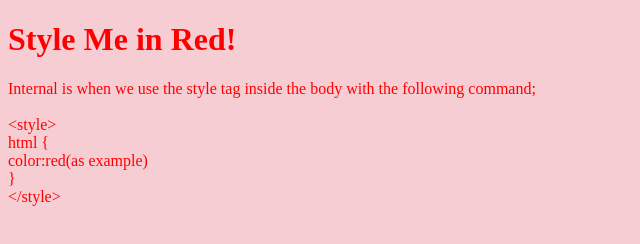
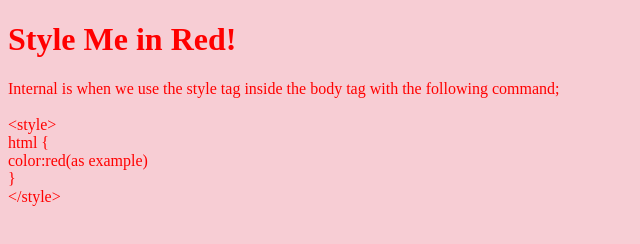
Before and after one commit to AndyMowbray/Threemethods.html, a plain HTML site: page internal.html in a window 1280 px wide. Shown: the full height of the page, 0-640 px from the left. Drawn offline with Linux system fonts and the light colour scheme.

Commit message:
Update internal.html

```diff
--- a/internal.html
+++ b/internal.html
@@ -15,13 +15,13 @@
   </style>
 <h1>Style Me in Red!</h1>
 
-<p>Internal is when we use the style tag inside the body with the following command; <br / >
+<p>Internal is when we use the style tag inside the body tag with the following command; <br / >
 
  <br />
 
   &lt;style&gt;  <br />
       html { <br />
-          color:red(as example) <br / >
+          color:red(as example) <br />
       } <br />
       &lt;/style&gt; <br />
       <br />
```
